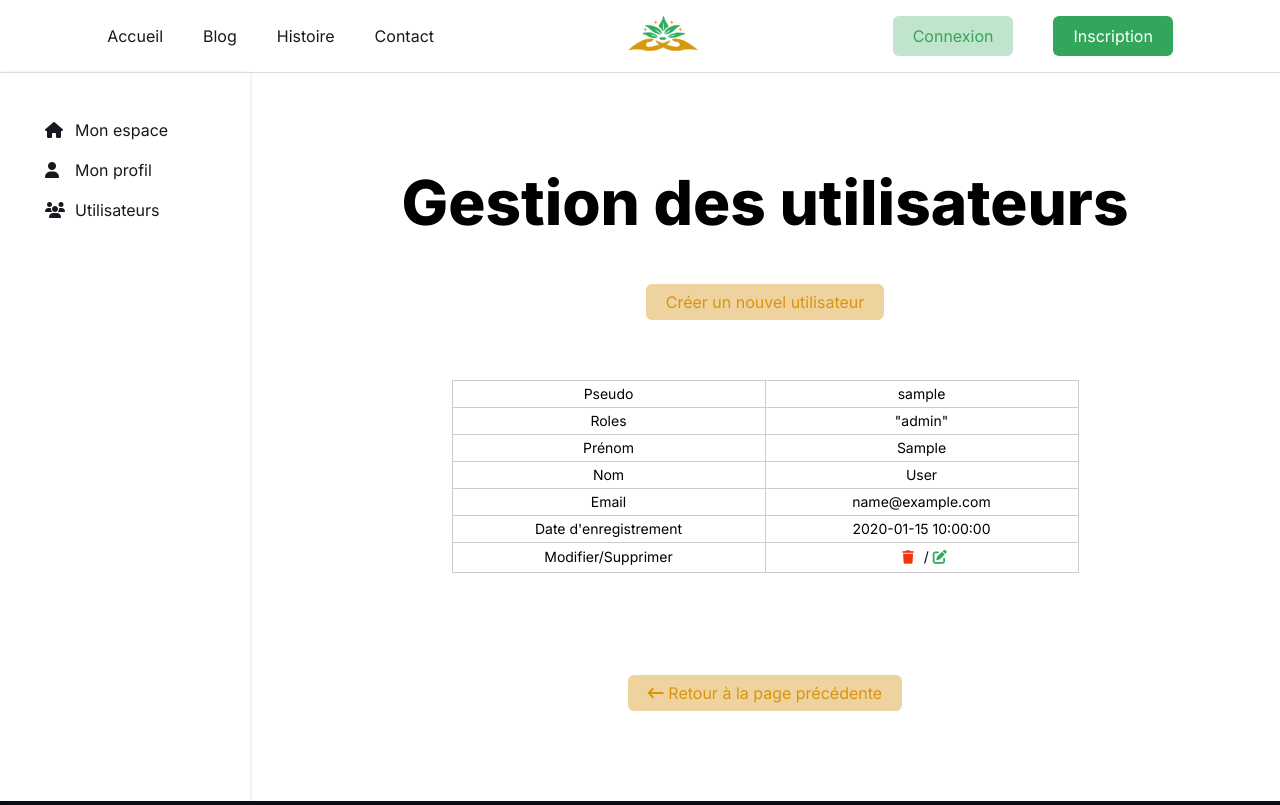
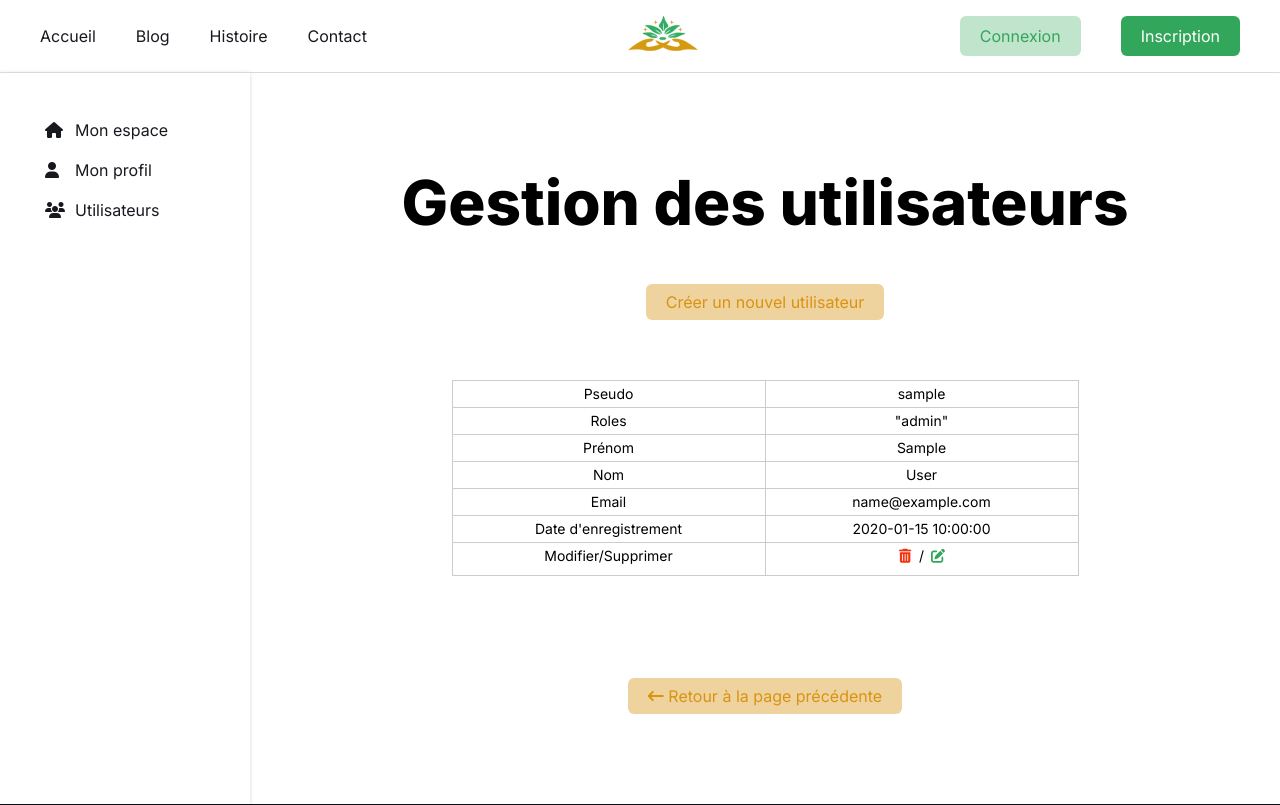
Before and after one commit to Diancire/les-tresors-caches-de-la-maison, a Symfony app: template templates/admin/index.html.twig in a window 1280 px wide. Shown: the top 805 px of the page. Run offline with Twig, Linux system fonts and the light colour scheme; the template is opened without the code that fills it: most values are stand-ins (such as "Sample title", 1, 10 or a date in 2020); style sheets or scripts are compiled from the project's sources; some libraries are stand-ins or nearby versions.

Commit message:
modification account deletion

```diff
--- a/assets/scss/base/_base.scss
+++ b/assets/scss/base/_base.scss
@@ -115,3 +115,7 @@ tbody tr:hover {
 .border-none {
     border: none;
 }
+
+.color-red {
+    color: $red;
+}
--- a/assets/scss/components/buttons.scss
+++ b/assets/scss/components/buttons.scss
@@ -28,6 +28,7 @@
     background-color: $red;
     color: $white;
     transition: 300ms;
+    border: 1px solid $red;
     &:hover{
         background-color: $white;
         color: $red;
--- a/assets/scss/layout/_header.scss
+++ b/assets/scss/layout/_header.scss
@@ -4,7 +4,8 @@
     display: flex;
     min-height: 72px;
     background-color: $white;
-    justify-content: space-around;
+    justify-content: space-between;
+    padding: 0 20px;
     align-items: center;
     box-shadow: $box-shadow-header;
     @media #{$breakpoint-md} {
--- a/assets/scss/pages/_dashboard.scss
+++ b/assets/scss/pages/_dashboard.scss
@@ -106,6 +106,10 @@
     .dashboard_table-tbody-delete-edit {
         a {
             color: $secondary-color-green-darken;
+            i {
+                width: 20px;
+                height: 20px;
+            }
         }
     }
 }
--- a/src/Controller/UserController.php
+++ b/src/Controller/UserController.php
@@ -76,7 +76,7 @@ class UserController extends AbstractController
             $entityManager->flush();
         }
         $this->addFlash('success', "Votre compte a été supprimé avec succès.");
-        return $this->redirectToRoute('app_pp', [], Response::HTTP_SEE_OTHER);
+        return $this->redirectToRoute('app_app', [], Response::HTTP_SEE_OTHER);
     }
     #[Route('/{id}/change-password', name: 'app_user_change_password', methods: ['GET', 'POST'])]
     public function changePassword(Request $request, User $user,UserPasswordHasherInterface $userPasswordHasher, EntityManagerInterface $entityManager): Response
--- a/templates/admin/_delete_form.html.twig
+++ b/templates/admin/_delete_form.html.twig
@@ -1,4 +1,4 @@
-<form method="post" action="{{ path('app_admin_delete', {'id': user.id}) }}" onsubmit="return confirm('Are you sure you want to delete this item?');">
+<form method="post" action="{{ path('app_admin_delete', {'id': user.id}) }}" onsubmit="return confirm('Êtes-vous sûr de bien vouloir supprimer votre compte ?');">
     <input type="hidden" name="_token" value="{{ csrf_token('delete' ~ user.id) }}">
     <button class="btn btn_filled_red">Supprimer le compte</button>
 </form>
--- a/templates/admin/_delete_form_users.html.twig
+++ /dev/null
@@ -1,4 +0,0 @@
-<form method="post" action="{{ path('app_admin_delete', {'id': user.id}) }}" onsubmit="return confirm('Are you sure you want to delete this item?');" class="display-inline-block">
-    <input type="hidden" name="_token" value="{{ csrf_token('delete' ~ user.id) }}">
-    <button class="btn_delete"><i class="fa-solid fa-trash"></i></button>
-</form>
--- a/templates/admin/index.html.twig
+++ b/templates/admin/index.html.twig
@@ -44,8 +44,12 @@
                 <tr>
                     <th>Modifier/Supprimer</th>
                     <td class="dashboard_table-tbody-delete-edit">
-                        {{ include('admin/_delete_form_users.html.twig') }}/
-                        <a href="{{ path('app_admin_edit_user', {'id': user.id}) }}" class=""><i class="fa-solid fa-pen-to-square"></i></a>
+                        <a onclick="return confirm('Voulez-vous supprimer ce membre ?')" href="{{ path('admin_crud_delete_user', {'id': user.id}) }}">
+                            <i class="fas fa-trash-alt color-red"></i>
+                        </a>/
+                        <a href="{{ path('app_admin_edit_user', {'id': user.id}) }}" class="">
+                            <i class="fa-solid fa-pen-to-square"></i>
+                        </a>
                     </td>
                 </tr>
                 <tr>
--- a/templates/base.html.twig
+++ b/templates/base.html.twig
@@ -18,10 +18,18 @@
         <header id="header">
             <nav class="navbar_container">
                 <ul class="navbar_container_element">
-                    <li class="navbar_container_element-link"><a href="#">Accueil</a></li>
+                    <li class="navbar_container_element-link"><a href="{{ path('app_app')}}">Accueil</a></li>
                     <li class="navbar_container_element-link"><a href="#">Blog</a></li>
                     <li class="navbar_container_element-link"><a href="#">Histoire</a></li>
                     <li class="navbar_container_element-link"><a href="#">Contact</a></li>
+                    {% if is_granted('ROLE_ADMIN') %}
+                        <li class="navbar_container_element-link"><a href="{{path('app_admin_index')}}">Dashboard | BackOffice</a></li>
+                    {% endif %}
+                    {% if is_granted('ROLE_USER') %}
+                        {% if not is_granted('ROLE_ADMIN') %}
+                            <li class="navbar_container_element-link"><a href="{{ path('app_user_index')}}">Mon espace</a></li>
+                        {% endif %}
+                    {% endif %}
                 </ul>
                 <div class="logo">
                     <img src="{{ asset('img/logo-les-tresors-caches-de-la-maison.svg' )}}" alt="logo les trésors cachés de la maison">
@@ -38,10 +46,18 @@
                     <i class="fa fa-bars"></i>
                 </div>
                 <ul class="navbar_dropdown_menu">
-                    <li class="navbar_container_element-link"><a href="#">Accueil</a></li>
+                    <li class="navbar_container_element-link"><a href="{{ path('app_app')}}">Accueil</a></li>
                     <li class="navbar_container_element-link"><a href="#">Blog</a></li>
                     <li class="navbar_container_element-link"><a href="#">Histoire</a></li>
                     <li class="navbar_container_element-link"><a href="#">Contact</a></li>
+                    {% if is_granted('ROLE_ADMIN') %}
+                        <li class="navbar_container_element-link"><a href="{{path('app_admin_index')}}">Dashboard | BackOffice</a></li>
+                    {% endif %}
+                    {% if is_granted('ROLE_USER') %}
+                        {% if not is_granted('ROLE_ADMIN') %}
+                            <li class="navbar_container_element-link"><a href="{{ path('app_user_index')}}">Mon espace</a></li>
+                        {% endif %}
+                    {% endif %}
                     {% if app.user %}
                         <li class="navbar_container_element-link"><a href="{{ path('app_logout')}}">Deconnexion</a></li>
                     {% else %}
--- a/templates/user/_delete_form.html.twig
+++ b/templates/user/_delete_form.html.twig
@@ -1,4 +1,4 @@
-<form method="post" action="{{ path('app_user_delete', {'id': user.id}) }}" onsubmit="return confirm('Are you sure you want to delete this item?');">
+<form method="post" action="{{ path('app_user_delete', {'id': user.id}) }}" onsubmit="return confirm('Êtes-vous sûr de bien vouloir supprimer votre compte ?');">
     <input type="hidden" name="_token" value="{{ csrf_token('delete' ~ user.id) }}">
     <button class="btn btn_filled_red">Supprimer mon compte</button>
 </form>
```
Also changed, not shown: src/Controller/AdminController.php (+7 -7 lines), src/Security/LoginFormAuthenticator.php (+6 -2 lines).
